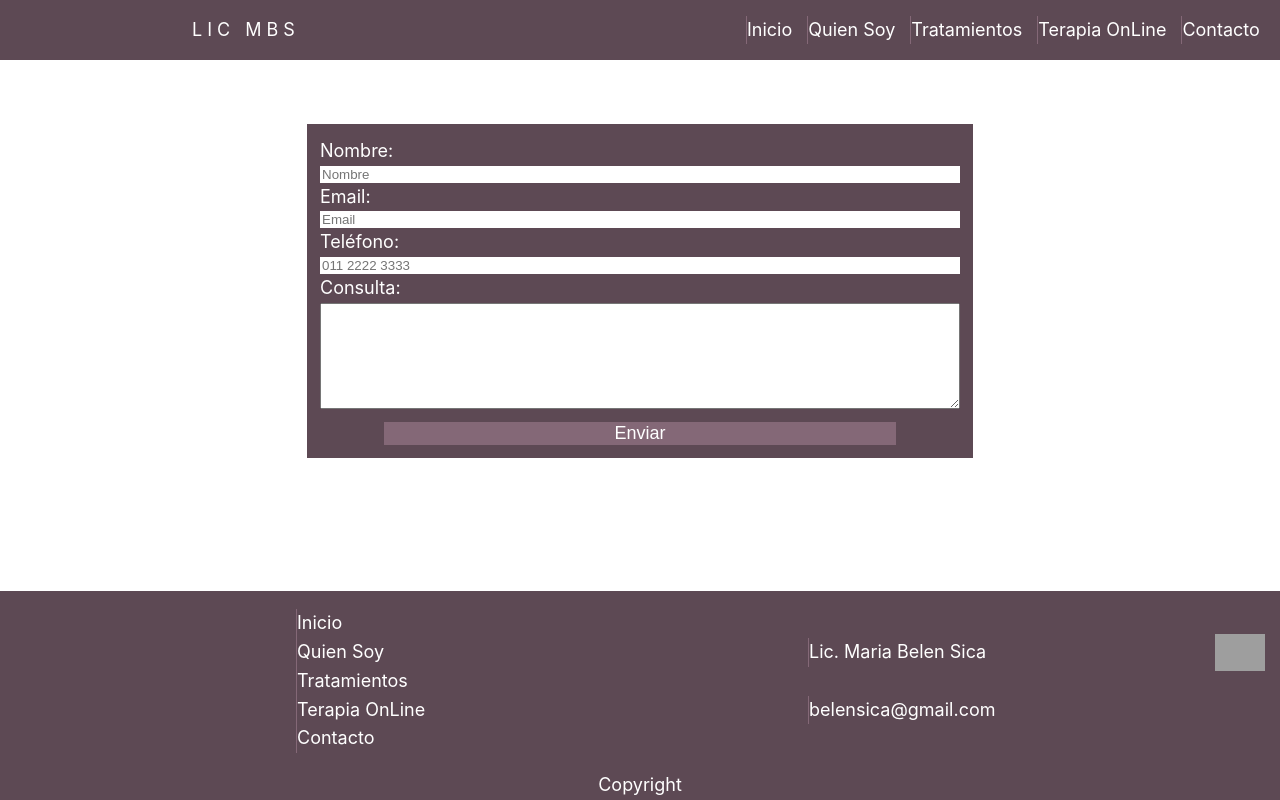
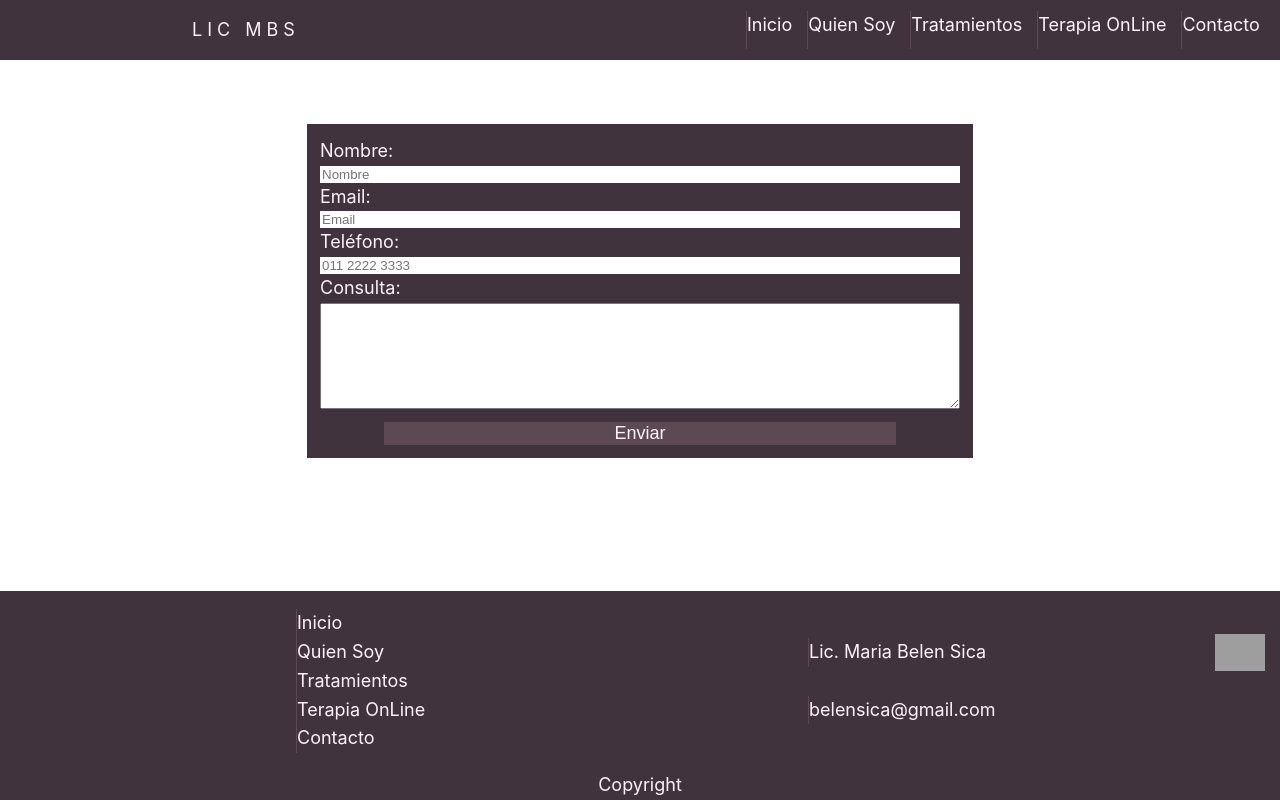
Before and after one commit to gonzalo-s/belPsi_n, a Next.js app: page /contacto in a window 1280 px wide. Built offline with nearby package versions, Linux system fonts and the light colour scheme; grey boxes are pictures that could not be loaded.

Commit message:
cambio de estilos, se usan colores desde el archivo default para poder cambiar facil, corrige errores en links de base de datos

```diff
--- a/components/HamMenu.js
+++ b/components/HamMenu.js
@@ -13,12 +13,12 @@ function HamMenu({ displayMenu, handleMenuClick }) {
 	return (
 		<Hamburguer onClick={handleMenuClick}>
 			{displayMenu ? (
-				<div>
+				<div className="xWrapper">
 					<HamXLine1 />
 					<HamXLine2 />
 				</div>
 			) : (
-				<div>
+				<div className="lineWrapper">
 					<HamHLine12 />
 					<HamHLine12 />
 					<HamHLine3 />
--- a/components/LinksDb.js
+++ b/components/LinksDb.js
@@ -1,14 +1,14 @@
 const LinksDb = {
 	menu: [
-		{ link: '/home', text: 'Inicio' },
-		{ link: '/quienSoy', text: 'Quien Soy' },
+		{ link: '/', text: 'Inicio' },
+		{ link: '/quiensoy', text: 'Quien Soy' },
 		{ link: '/tratamientos', text: 'Tratamientos' },
 		{ link: '/terapiaOnLine', text: 'Terapia OnLine' },
 		{ link: '/contacto', text: 'Contacto' },
 	],
 
 	footerExtra: [
-		{ link: '/quienSoy', text: 'Lic. Maria Belen Sica' },
+		{ link: '/quiensoy', text: 'Lic. Maria Belen Sica' },
 		{ link: '/contacto', text: 'belensica@gmail.com' },
 	],
 
--- a/components/navbar.js
+++ b/components/navbar.js
@@ -3,7 +3,6 @@ import Link from 'next/link'
 import LinksDb from './LinksDb'
 import { Ul, Li, A, ALogo, NavbarWrapper } from '../components/ui/uiMenuBtns'
 import HamMenu from '../components/HamMenu'
-import { UiKitDefaults } from '../components/ui/uiDefaults'
 
 function Navbar() {
 	const [displayMenu, setDisplayMenu] = useState(false)
--- a/components/ui/uiDefaults.js
+++ b/components/ui/uiDefaults.js
@@ -2,14 +2,22 @@ const desktopStartWidth = '996px'
 const desktop = `@media (min-width: ${desktopStartWidth})`
 const mobile = `@media (max-width: ${desktopStartWidth})`
 
+// paleta de colores usados:
+//https://colors.muz.li/palette/5d4954/41333e/fff1fc/ffe4f9/ffffff
+//special color for highlightedtext #3adbb9
+
+console.log(mobile)
 export const UiKitDefaults = {
 	hover: {
 		color: '#dedadc',
 	},
 	buttons: {
-		backgroundColor: '#846877',
+		backgroundColor: '#5d4954',
 	},
-	backgroundColor: '#5d4954',
+	backgroundColor: '#41333e',
 	mobile: mobile,
 	desktop: desktop,
+	textColor: '#5d4954',
+	textColorLight: '#fff1fc',
+	highLightedText: '#F842A3',
 }
--- a/components/ui/uiFooter.js
+++ b/components/ui/uiFooter.js
@@ -10,6 +10,7 @@ export const FooterWrapper = styled.footer`
 	${UiKitDefaults.mobile} {
 	}
 `
+
 export const FooterTop = styled.div`
 	display: flex;
 	flex-direction: row;
@@ -51,13 +52,12 @@ export const UlExtra = styled.ul`
 	}
 `
 export const Li = styled.li`
-	border-left: 1px solid #846877;
+	border-left: 1px solid ${UiKitDefaults.buttons.backgroundColor};
 	border-spacing: 0px 5px;
-	color: white;
 `
 export const A = styled.a`
 	cursor: pointer;
-	color: white;
+	color: ${UiKitDefaults.textColorLight};
 	text-decoration: none;
 	&:hover {
 		color: ${UiKitDefaults.hover.color};
@@ -65,14 +65,14 @@ export const A = styled.a`
 `
 
 export const FooterBottom = styled.div`
-	color: white;
+	color: ${UiKitDefaults.textColorLight};
 `
 export const Whastapp = styled.a`
 	position: fixed;
 	bottom: 15vh;
 	right: 15px;
 	cursor: pointer;
-	color: white;
+	color: ${UiKitDefaults.textColorLight};
 	text-decoration: none;
 	${UiKitDefaults.mobile} {
 		bottom: 10vh;
--- a/components/ui/uiForm.js
+++ b/components/ui/uiForm.js
@@ -16,14 +16,13 @@ export const Form = styled.form`
 	height: 100%;
 	justify-content: center;
 	margin-top: 5%;
-	background: #5d4954;
+	background: ${UiKitDefaults.backgroundColor};
 	padding: 1%;
-	color: white;
 `
 export const Label = styled.label`
 	display: flex;
 	flex-direction: row;
-	color: white;
+	color: ${UiKitDefaults.textColorLight};
 `
 
 export const ErrorLabel = styled.label`
@@ -39,7 +38,7 @@ export const Button = styled.button`
 	cursor: pointer;
 	background-color: ${UiKitDefaults.buttons.backgroundColor};
 	border: none;
-	color: white;
+	color: ${UiKitDefaults.textColorLight};
 	font-size: 18px;
 
 	&:hover {
--- a/components/ui/uiHamburguer.js
+++ b/components/ui/uiHamburguer.js
@@ -27,6 +27,11 @@ export const Hamburguer = styled.button`
 
 		&:focus {
 			outline-style: none;
+		}
+		.xWrapper {
+			display: flex;
+			margin-top: 5px;
+			width: 30px;
 		}
 	}
 `
@@ -68,6 +73,7 @@ export const HamXLine2 = styled(HamXLine1)`
 	//si es Mobile mostrar
 	${UiKitDefaults.mobile} {
 		display: block;
+		position: absolute;
 		transform: rotate(-45deg);
 	}
 `
--- a/components/ui/uiMenuBtns.js
+++ b/components/ui/uiMenuBtns.js
@@ -10,7 +10,7 @@ export const NavbarWrapper = styled.nav`
 	flex-direction: row;
 	justify-content: space-between;
 	align-items: center;
-	background: #5d4954;
+	background: ${UiKitDefaults.backgroundColor};
 	height: 60px;
 	${Mobile} {
 		display: flex;
@@ -44,14 +44,16 @@ export const Ul = styled.ul`
 	}
 `
 export const Li = styled.li`
-	border-left: 1px solid #846877;
+	border-left: 1px solid ${UiKitDefaults.buttons.backgroundColor};
 	border-spacing: 0px 5px;
 	margin-right: 15px;
+	padding-bottom: 10px;
 `
 export const A = styled.a`
 	cursor: pointer;
-	color: white;
 	text-decoration: none;
+
+	color: ${UiKitDefaults.textColorLight};
 	&:hover {
 		color: ${UiKitDefaults.hover.color};
 	}
@@ -60,6 +62,7 @@ export const ALogo = styled(A)`
 	margin-left: 15vw;
 	text-transform: uppercase;
 	letter-spacing: 5px;
+	color: ${UiKitDefaults.textColorLight};
 	${Mobile} {
 		position: absolute;
 		left: 0;
--- /dev/null
+++ b/pages/404.js
@@ -0,0 +1,3 @@
+export default function Custom404() {
+	return <h1>404 - Page Not Found...</h1>
+}
--- a/pages/_document.js
+++ b/pages/_document.js
@@ -1,4 +1,4 @@
-import Document, { Html, Head, Main, NextScript } from 'next/document'
+import Document from 'next/document'
 import { ServerStyleSheet } from 'styled-components'
 
 export default class MyDocument extends Document {
@@ -18,6 +18,10 @@ export default class MyDocument extends Document {
 				...initialProps,
 				styles: (
 					<>
+						<link
+							href="https://fonts.googleapis.com/css2?family=Vollkorn&display=swap"
+							rel="stylesheet"
+						/>
 						{initialProps.styles}
 						{sheet.getStyleElement()}
 					</>
--- a/pages/home.js
+++ b/pages/index.js
@@ -30,10 +30,10 @@ export default function Home() {
 									alt="Calma"
 								/>
 								<QuoteP as="i">
-									"Todo puede serle arrebatado a un hombre,
+									Todo puede serle arrebatado a un hombre,
 									menos la última de las libertades humanas:
 									el elegir su actitud en una serie de
-									circunstancias." Viktor Frankl
+									circunstancias. Viktor Frankl
 								</QuoteP>
 							</QuoteWrapper>
 						</QuoteWithImg>
```
Also changed, not shown: pages/quienSoy.js (deleted, +0 -27 lines), public/notebook 640×426px.jpg (added), public/psySil.png (added).
